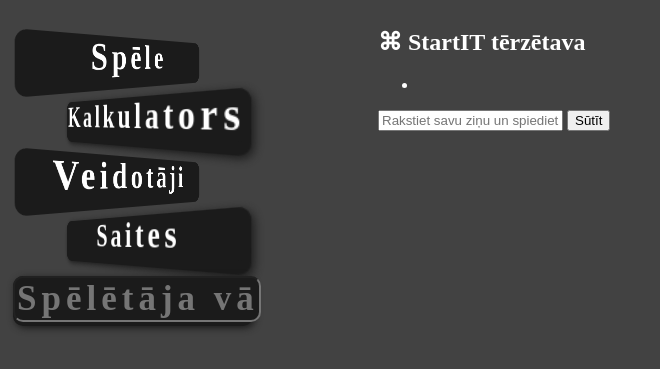
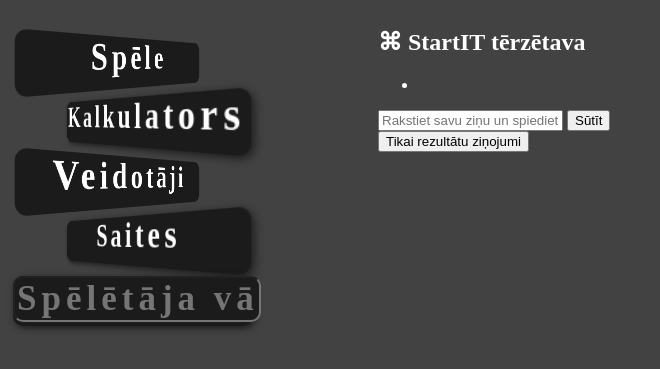
Before and after one commit to KurmeD/MajasDarbs, a Flask app: template templates/chats.html in a window 1280 px wide. Shown: the top 369 px of the page, without its empty margins (0-660 px from the left). Run offline with Flask 2, Linux system fonts and the light colour scheme; the template is opened without the code that fills it, so the values that code supplies are empty; some libraries are stand-ins or nearby versions.

Commit message:
poga klāt

```diff
--- a/templates/chats.html
+++ b/templates/chats.html
@@ -26,7 +26,8 @@
       <div class="input-group">
         <input id="zinja" class="form-control border no-shadow no-rounded" placeholder="Rakstiet savu ziņu un spiediet Enter vai Sūtīt" type="text">
         <span class="input-group-btn">
-          <button onClick="suutiZinju();" class="btn btn-success no-rounded" type="button">Sūtīt</button>
+          <button onClick="suutiZinju();" class="btn btn-success no-rounded" type="button">Sūtīt</button><br>
+          <button onClick="skatitRezultatus();" class="btn btn-success no-rounded" type="button">Tikai rezultātu ziņojumi</button>
         </span>
       </div><!-- /input-group -->
     </div>
```
